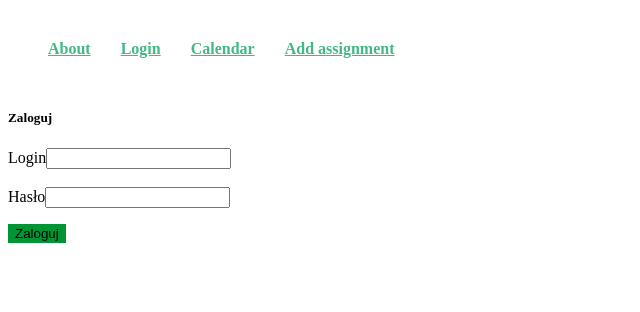
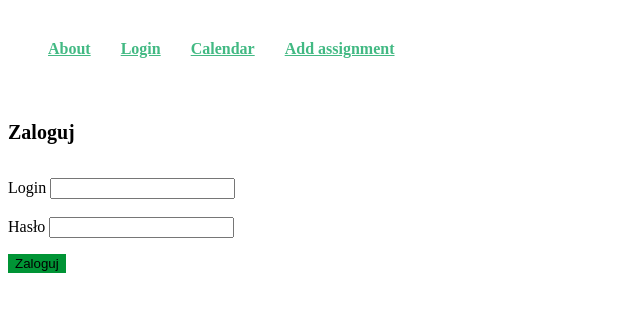
Before and after one commit to domstach00/frontend-web-working-time-registration-system, a Vue app: page /login in a window 1280 px wide. Shown: the top 312 px of the page, without its empty margins (0-640 px from the left). Built offline with nearby package versions, Linux system fonts and the light colour scheme.

Commit message:
Update LoginForm.vue

```diff
--- a/src/components/login/LoginForm.vue
+++ b/src/components/login/LoginForm.vue
@@ -2,7 +2,7 @@
   <div id="LoginForm" class="small-container">
     <h5>Zaloguj</h5>
     <form @submit.prevent="handleSubmit">
-      <label>Login</label>
+      <label>Login </label>
       <input
         v-model="userAccount.login"
         type="text"
@@ -11,7 +11,7 @@
         @keypress="clearStatus"
       />
       <br/><br/>
-      <label>Hasło</label>
+      <label>Hasło </label>
       <input
           v-model="userAccount.password"
           type="password"
@@ -51,14 +51,11 @@ export default {
     handleSubmit() {
       this.submiting = true
       this.clearStatus()
-
       if (this.invalidLogin || this.invalidPassword) {
         this.error = true
         return
       }
-
       // this.$emit()
-
       this.error = false
       this.success = true
       this.submiting = false
@@ -86,15 +83,13 @@ form {
 [class*='-message'] {
   font-weight: 500;
 }
-
 .error-message {
   color: #d33c40;
 }
-
 .success-message {
   color: #32a95d;
 }
-
-
-
+.small-container h5 {
+  font-size: 20px
+}
 </style>
```
